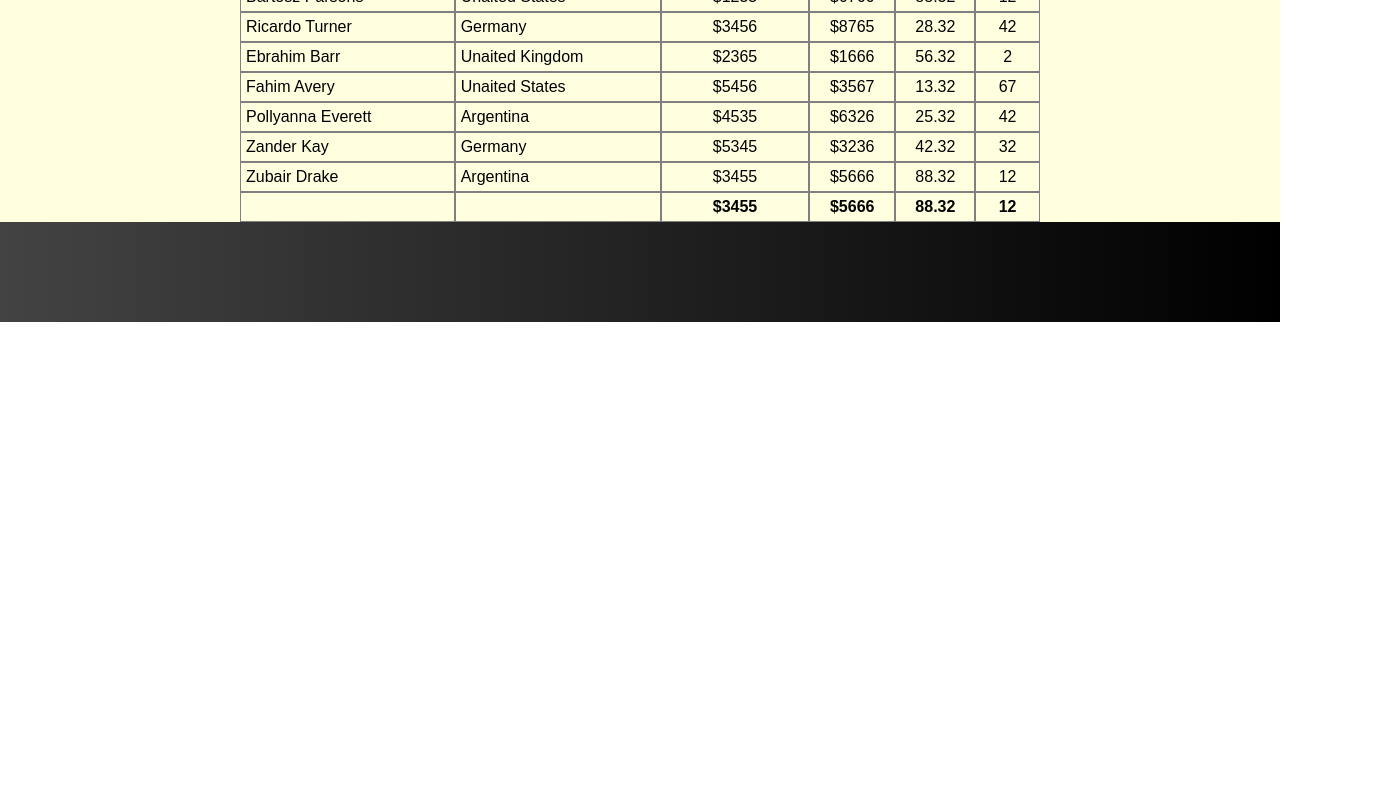
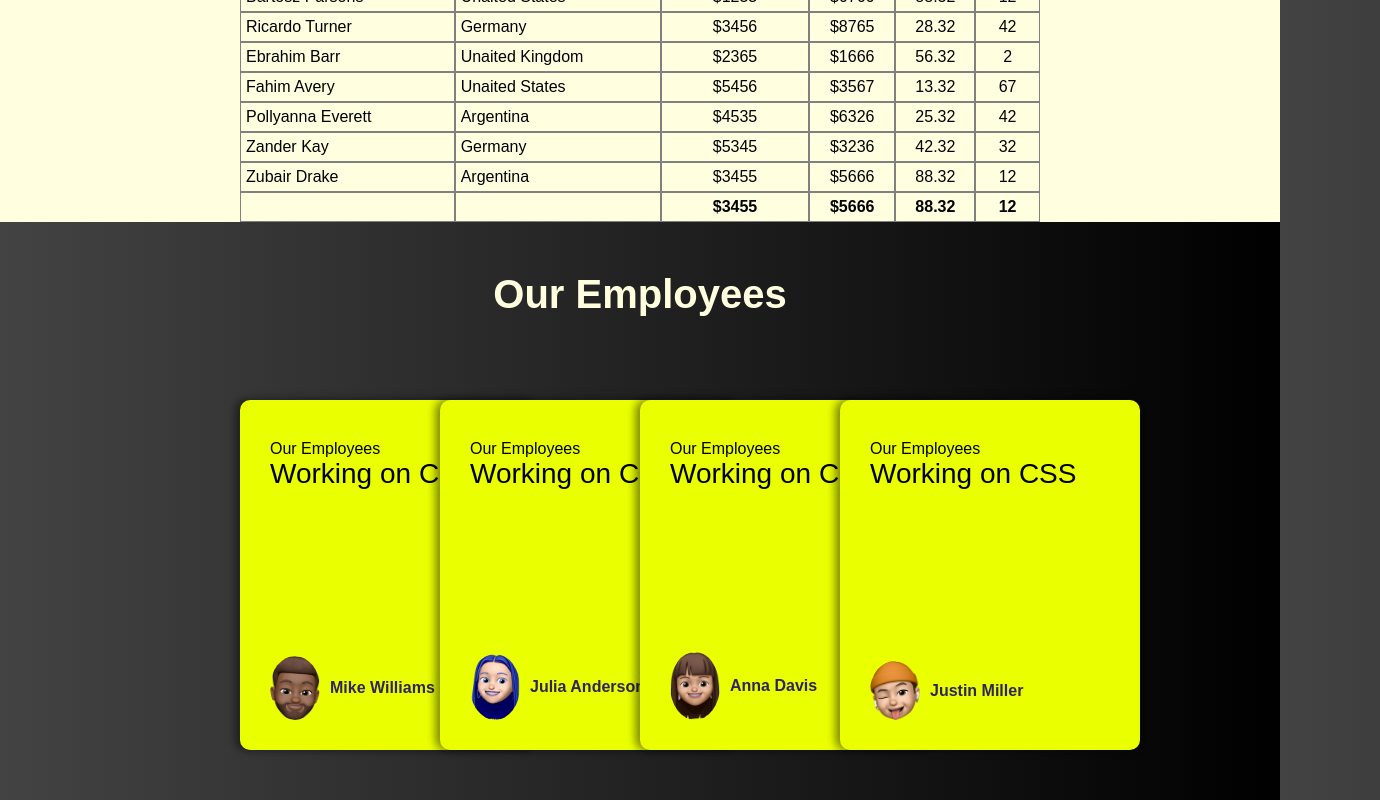
Before and after one commit to Sarja97/Estilos-CSS, a plain HTML site: page index.html in a window 1280 px wide. Shown: the part 2315-3115 px from the top of the page, 1380 px wide, since content can reach past the window. Before the commit the page ends 2637 px from the top, so only its background shows below. Drawn offline with Linux system fonts and the light colour scheme.

Commit message:
Tabla adaptada a mobile. Seccion empleados con tarjetas animadas

```diff
--- a/index.html
+++ b/index.html
@@ -419,5 +419,73 @@
             </tfoot>
         </table>
     </section>
+    <section class="card-section">
+        <h2>Our Employees</h2>
+        <div class="cards">
+            <div class="card">
+                <div class="header">
+                    <div class="date">Our Employees</div>
+                    <div class="title">Working on CSS</div>
+                </div>
+
+                <div class="footer">
+                    <div class="autor">
+                        <a href="#">
+                            <img src="avatar1.png" alt="">
+                            <span>Mike Williams</span>
+                        </a>
+                    </div>
+                </div>
+            </div>
+
+            <div class="card element-1">
+                <div class="header">
+                    <div class="date">Our Employees</div>
+                    <div class="title">Working on CSS</div>
+                </div>
+
+                <div class="footer">
+                    <div class="autor">
+                        <a href="#">
+                            <img src="avatar2.png" alt="">
+                            <span>Julia Anderson</span>
+                        </a>
+                    </div>
+                </div>
+            </div>
+
+            <div class="card element-2">
+                <div class="header">
+                    <div class="date">Our Employees</div>
+                    <div class="title">Working on CSS</div>
+                </div>
+
+                <div class="footer">
+                    <div class="autor">
+                        <a href="#">
+                            <img src="avatar4.png" alt="">
+                            <span>Anna Davis</span>
+                        </a>
+                    </div>
+                </div>
+            </div>
+
+            <div class="card element-3">
+                <div class="header">
+                    <div class="date">Our Employees</div>
+                    <div class="title">Working on CSS</div>
+                </div>
+
+                <div class="footer">
+                    <div class="autor">
+                        <a href="#">
+                            <img src="avatar3.png" alt="">
+                            <span>Justin Miller</span>
+                        </a>
+                    </div>
+                </div>
+            </div>
+        </div>
+    </section>
 </body>
 </html>
--- a/style.css
+++ b/style.css
@@ -295,6 +295,7 @@ table{
     border-collapse: 0;
     width: 800px;
     margin: 100px auto;
+    margin-bottom: 50px;
 }
 
 td, th{
@@ -322,7 +323,81 @@ thead{
     top: 0;
 }
 
+.card-section h2{
+    font-size: 40px;
+    color: lightyellow;
+    text-align: center;
+    text-decoration: wavy;
+}
 
+.cards{
+    display: flex;
+    align-items: center;
+    justify-content: center;
+    width: 100%;
+    padding: 50px;
+}
+
+.cards .card{
+    background: #eaff00;
+    color: black;
+    width: 300px;
+    height: 350px;
+    border-radius: 10px;
+    padding: 30px;
+    box-sizing: border-box;
+    position: relative;
+    display: flex;
+    flex-direction: column;
+    box-shadow: -3px 0 10px rgba(0, 0, 0, 0.3), -4px 0 10px rgba(0, 0, 0, 0.2), -5px 0 10px rgba(0, 0, 0, 0.1);
+    transition: all 0.3s ease;
+}
+
+.card a{
+    color: #2f2360;
+    text-decoration: none;
+    font-weight: bold;
+}
+
+.cards .card a:hover{
+    color: rgb(252, 12, 12)
+}
+
+.cards .card .header{
+    flex: 1;
+}
+
+.cards .card:hover{
+    margin-right: 80px;
+    transform: rotate(3deg) translateY(-15px);
+}
+
+.cards .card .header{
+    padding: 10px 0;
+}
+.cards .card .header .title{
+    font-size: 28px;
+}
+
+.cards .card[class*="element"]{
+    margin-left: -100px;
+}
+
+.elemento-1:hover,
+.elemento-2:hover{
+    margin-left: -130px;
+}
+
+
+.cards .card .footer .autor a{
+    display: flex;
+    align-items: center;
+    gap: 10px;
+}
+.cards .card .footer img{
+    width: 50px;
+    border-radius: 50%;
+}
 
 @media  screen and (max-width: 1300px){
     nav .logo{
@@ -389,7 +464,24 @@ thead{
         width: 70%;
         margin: 10px auto;
     }
-
+    table{
+        border-spacing: 0;
+        border-collapse: 0;
+        width: 400px;
+        margin: 100px auto;
+        font-size: 14px;
+    }
+    .cards .card{
+        width: 150px;
+        height: 250px;
+    }
+    .cards .card:hover{
+        margin-right: 80px;
+        transform: rotate(12deg) translateY(-20px);
+    }
+    .card a{
+        font-size: 14px;
+    }
 }
 
 @media screen and (max-width: 500px){
```
Also changed, not shown: avatar1.png (added), avatar2.png (added), avatar3.png (added), avatar4.png (added).
